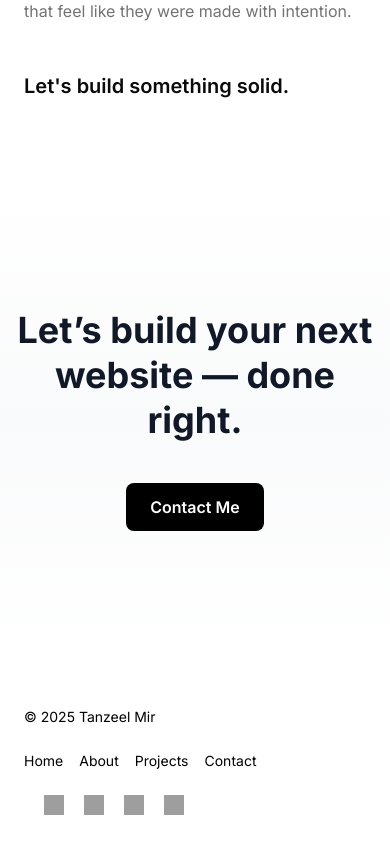
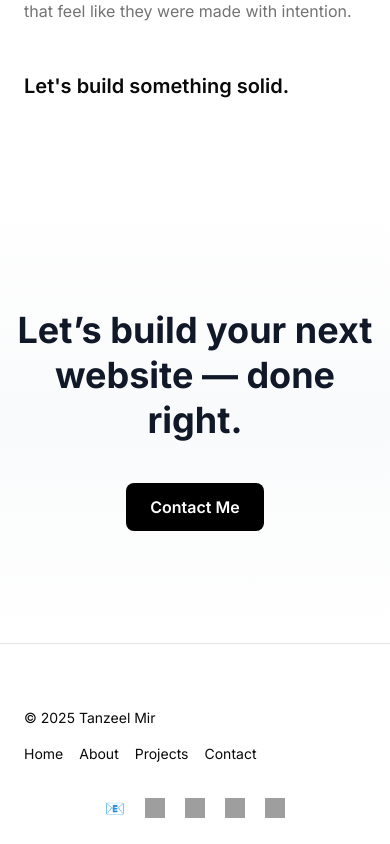
Before and after one commit to AryanMir15/Portfolio-site, a React (Vite) app: page /learn-more in a window 390 px wide. Shown: the part 831-1675 px from the top of the page. Built offline with nearby package versions, Linux system fonts and the light colour scheme; grey boxes are pictures that could not be loaded; a web font is replaced by a local one.

Commit message:
fixed the footer added animations and reveals to the learn-more page fixed some links here and there

```diff
--- a/src/index.css
+++ b/src/index.css
@@ -1,6 +1,29 @@
 @tailwind base;
 @tailwind components;
 @tailwind utilities;
+
+@keyframes fadeDiagonal {
+  0% {
+    opacity: 0;
+    filter: brightness(0.6);
+    mask-image: linear-gradient(to bottom right, transparent 40%, black 100%);
+    -webkit-mask-image: linear-gradient(to bottom right, transparent 40%, black 100%);
+  }
+  100% {
+    opacity: 1;
+    filter: brightness(1);
+    mask-image: none;
+    -webkit-mask-image: none;
+  }
+}
+
+.fade-diagonal {
+  animation: fadeDiagonal 0.5s ease-out forwards;
+  animation-delay: 0.6s;
+  opacity: 0; /* just in case tailwind nukes it */
+}
+
+
 
 @layer base {
   :root {
--- a/src/pages/HomePage/Sections/About.jsx
+++ b/src/pages/HomePage/Sections/About.jsx
@@ -21,7 +21,7 @@ function About() {
               useful web products that actually matter.
             </p>
             <Link
-              to="/about"
+              to="/learn-more"
               className="inline-flex items-center gap-2 px-5 py-2.5 rounded-lg border border-black dark:border-white bg-black text-white dark:bg-white dark:text-black hover:bg-transparent hover:text-black dark:hover:bg-transparent dark:hover:text-white transition font-medium"
             >
               Learn More <ArrowRight className="w-4 h-4" />
--- a/src/pages/HomePage/Sections/Footer.jsx
+++ b/src/pages/HomePage/Sections/Footer.jsx
@@ -1,45 +1,62 @@
 import React from "react";
-import { Link } from "react-router-dom";
+import { HashLink } from "react-router-hash-link";
 
 function Footer() {
   return (
-    <footer className="bg-white dark:bg-black text-black dark:text-gray-300 pt-16 pb-6 transition-colors duration-300">
-      <div className="max-w-6xl mx-auto px-6 flex flex-col gap-6 sm:flex-row sm:items-center sm:justify-between">
-        {/* Left: Navigation Links */}
-        <div className="flex flex-col sm:flex-row gap-6 sm:items-center">
+    <footer className="bg-background text-foreground pt-16 pb-6 transition-colors duration-300 border-t border-border">
+      <div className="max-w-6xl mx-auto px-6 flex flex-col gap-8 sm:flex-row sm:justify-between sm:items-center">
+        {/* Left: Brand and Navigation */}
+        <div className="flex flex-col sm:flex-row sm:items-center gap-4 sm:gap-6">
           <p className="text-sm">
             &copy; {new Date().getFullYear()} Tanzeel Mir
           </p>
-          <div className="flex gap-4 text-sm">
-            <Link to="/" className="hover:underline transition">
+          <div className="flex flex-wrap gap-4 text-sm">
+            <HashLink
+              smooth
+              to="/#home"
+              className="hover:text-neutral-500 transition"
+            >
               Home
-            </Link>
-            <Link to="/#about" className="hover:underline transition">
+            </HashLink>
+            <HashLink
+              smooth
+              to="/#about"
+              className="hover:text-neutral-500 transition"
+            >
               About
-            </Link>
-            <Link to="/#projects" className="hover:underline transition">
+            </HashLink>
+            <HashLink
+              smooth
+              to="/#projects"
+              className="hover:text-neutral-500 transition"
+            >
               Projects
-            </Link>
-            <Link to="/contact-me" className="hover:underline transition">
+            </HashLink>
+            <HashLink
+              smooth
+              to="/#contact"
+              className="hover:text-neutral-500 transition"
+            >
               Contact
-            </Link>
+            </HashLink>
           </div>
         </div>
 
         {/* Right: Socials */}
-        <div className="flex items-center gap-5 text-lg">
+        <div className="flex gap-5 items-center justify-center sm:justify-end">
+          {/* Email icon optional — no real icon used */}
           <a
             href="mailto:tanzeelmir112@gmail.com"
-            className="hover:text-black dark:hover:text-white transition"
+            className="hover:text-neutral-500 transition"
             aria-label="Email"
           >
-            <i className="si si-mail" />
+            📧
           </a>
+
           <a
             href="https://github.com/AryanMir15"
             target="_blank"
             rel="noopener noreferrer"
-            aria-label="GitHub"
             className="hover:opacity-80 transition"
           >
             <img
@@ -52,7 +69,6 @@ function Footer() {
             href="https://www.linkedin.com/in/tanzeel-mir-45615734b"
             target="_blank"
             rel="noopener noreferrer"
-            aria-label="LinkedIn"
             className="hover:opacity-80 transition"
           >
             <img
@@ -65,7 +81,6 @@ function Footer() {
             href="https://www.fiverr.com/s/99Qb1zE"
             target="_blank"
             rel="noopener noreferrer"
-            aria-label="Fiverr"
             className="hover:opacity-80 transition"
           >
             <img
@@ -78,12 +93,11 @@ function Footer() {
             href="https://x.com/Tanzeelmirr"
             target="_blank"
             rel="noopener noreferrer"
-            aria-label="Twitter / X"
             className="hover:opacity-80 transition"
           >
             <img
               src="https://img.icons8.com/ios-filled/50/000000/x--v1.png"
-              alt="X logo"
+              alt="X"
               className="w-5 h-5 dark:invert"
             />
           </a>
--- a/src/pages/HomePage/Sections/Hero.jsx
+++ b/src/pages/HomePage/Sections/Hero.jsx
@@ -40,7 +40,7 @@ const Hero = () => {
       {/* 👑 MAIN CONTENT */}
       <div
         className="relative z-20 flex flex-col items-center justify-center text-center space-y-6 max-w-4xl
-                   pt-32 sm:pt-0"
+                   pt-44 sm:pt-0"
       >
         <motion.h1
           initial={{ opacity: 0, y: -30 }}
--- a/src/pages/HomePage/Sections/Navbar.jsx
+++ b/src/pages/HomePage/Sections/Navbar.jsx
@@ -63,7 +63,7 @@ export default function NavbarCom() {
       className={`z-50 sticky top-0 w-full px-4 py-2 shadow-md
       bg-background/80 dark:bg-background/30 backdrop-blur-md
       rounded-md h-14
-      lg:top-4 lg:left-4 lg:right-4 lg:mx-auto lg:max-w-6xl lg:rounded-full lg:h-auto`}
+      lg:top-4 lg:left-4 lg:right-4 lg:mx-auto lg:max-w-6xl lg:rounded-md lg:h-auto`}
     >
       <div className="flex items-center justify-between text-foreground">
         {/* Left: Theme toggle + Logo */}
@@ -116,6 +116,7 @@ export default function NavbarCom() {
       <Collapse open={openNav}>
         <div className="mt-2 rounded-md bg-background/90 dark:bg-background/80 backdrop-blur-md shadow-md p-4">
           {navList}
+          <HashLink smooth to="/#contact">
             <Button
               fullWidth
               size="sm"
@@ -123,6 +124,7 @@ export default function NavbarCom() {
             >
               <span>Contact Me</span>
             </Button>
+          </HashLink>
         </div>
       </Collapse>
     </Navbar>
--- a/src/pages/LearnMore.jsx
+++ b/src/pages/LearnMore.jsx
@@ -9,8 +9,8 @@ function LearnMore() {
       <NavbarCom />
 
       {/* 🧠 About Me Section */}
-      <section className="px-6 sm:px-10 lg:px-32 py-24 text-foreground bg-background">
-        <div className="max-w-4xl mx-auto space-y-6">
+      <section className="px-6 sm:px-10 lg:px-32 py-24 text-foreground bg-background overflow-hidden">
+        <div className="max-w-4xl mx-auto space-y-6 fade-diagonal">
           <h1 className="text-3xl sm:text-4xl font-bold leading-tight">
             Turning ideas into digital reality, one commit at a time.
           </h1>
```
Lines whose indentation alone changed are shown as unchanged.
